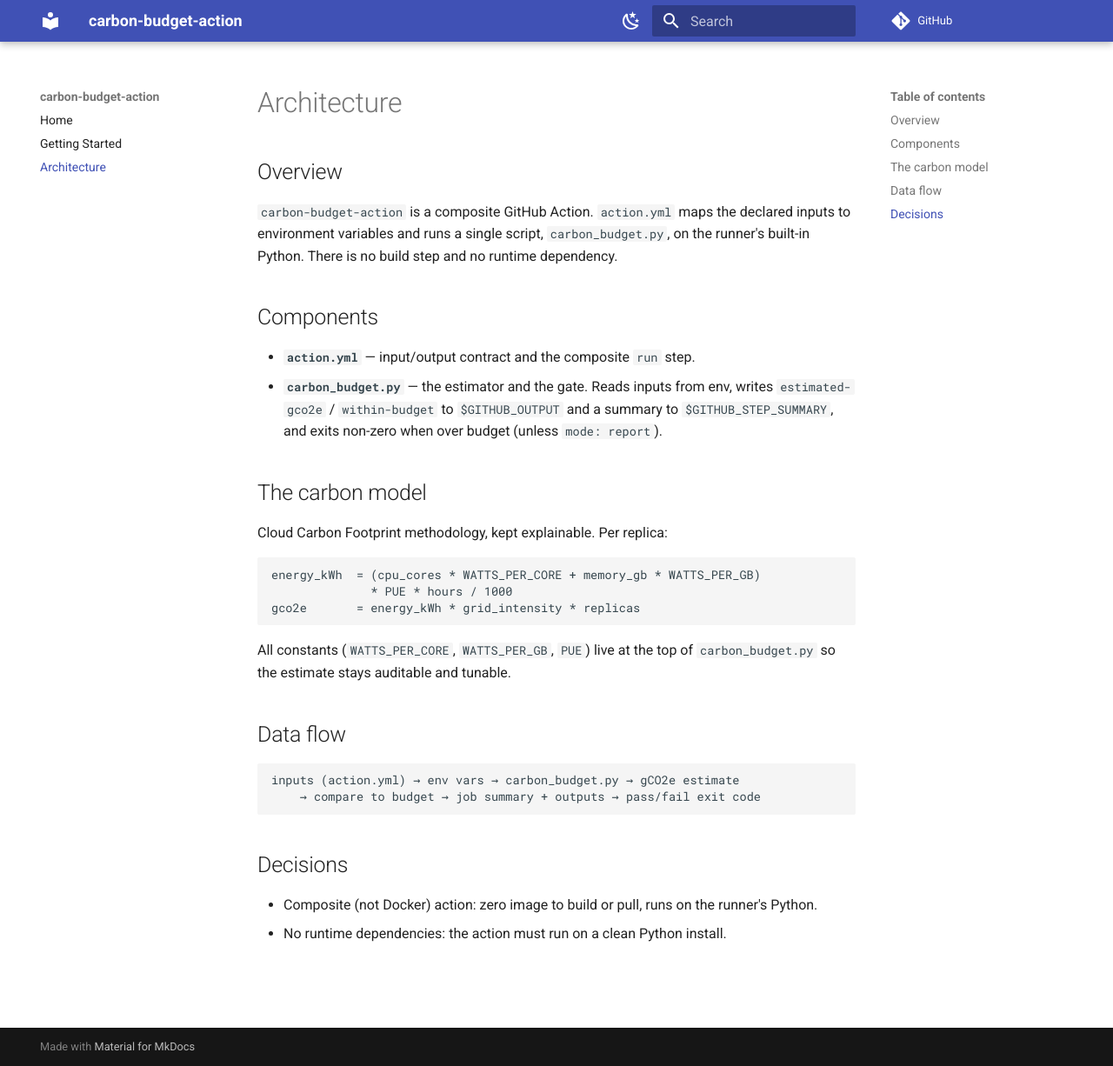
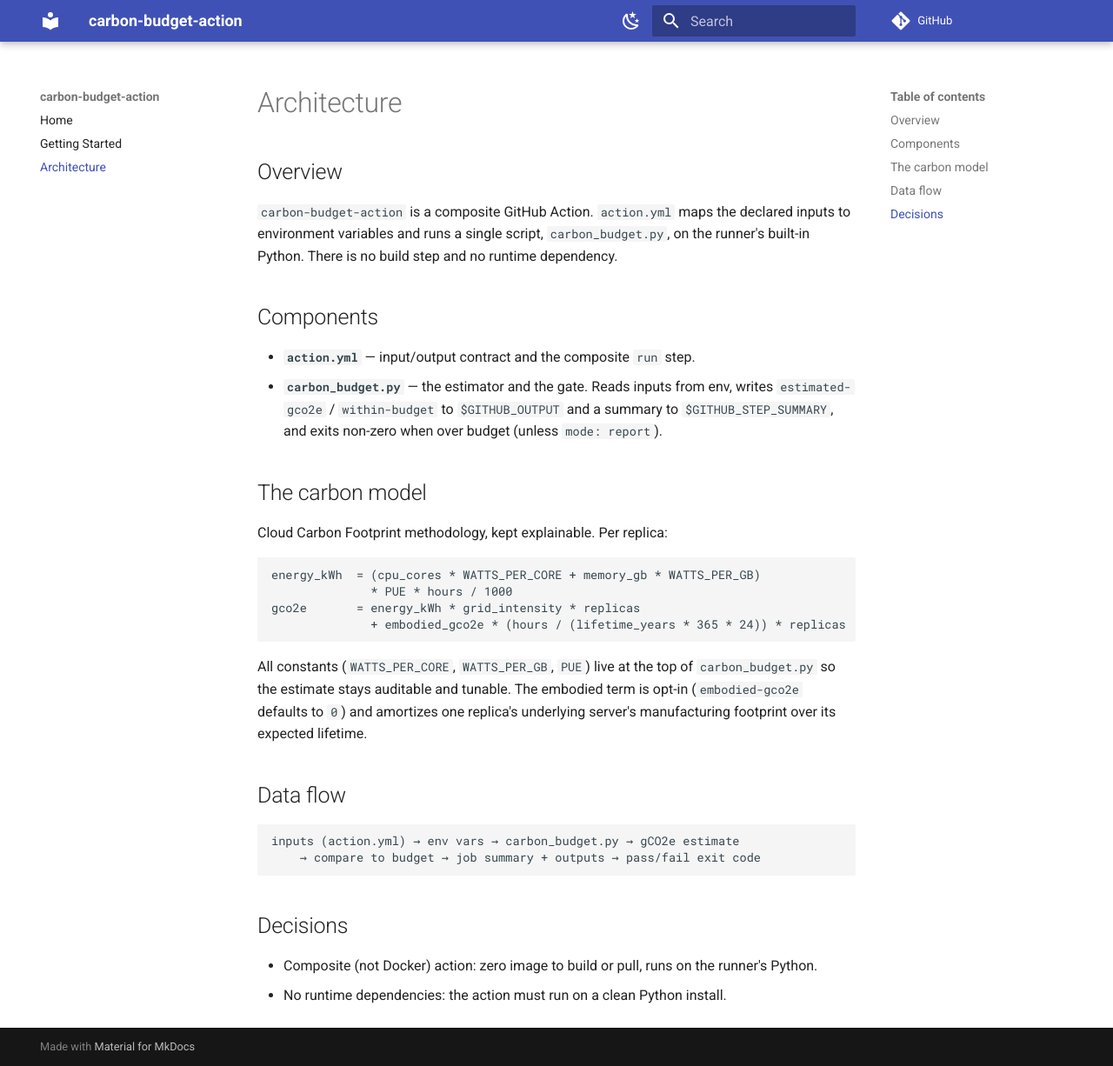
Before and after one commit to fabiocicerchia/carbon-budget-action, an MkDocs documentation site: the page built from docs/architecture.md, in a window 1280 px wide and 1226 px high. Shown: the whole window at 87% size. Built offline with MkDocs 1.6.1 and Material for MkDocs 9.7.7, drawn with Linux system fonts in a browser that asks for light colours; comment, search, counter and statistics services are not loaded.

Commit message:
feat: embodied-carbon amortization option
Add embodied-gco2e/embodied-lifetime-years inputs; amortized_embodied_gco2e()
allocates a share of one replica's server's manufacturing footprint
proportional to hours run over the hardware's lifetime.

````diff
--- a/docs/architecture.md
+++ b/docs/architecture.md
@@ -23,10 +23,13 @@ Cloud Carbon Footprint methodology, kept explainable. Per replica:
 energy_kWh  = (cpu_cores * WATTS_PER_CORE + memory_gb * WATTS_PER_GB)
               * PUE * hours / 1000
 gco2e       = energy_kWh * grid_intensity * replicas
+              + embodied_gco2e * (hours / (lifetime_years * 365 * 24)) * replicas
 ```
 
 All constants (`WATTS_PER_CORE`, `WATTS_PER_GB`, `PUE`) live at the top of
-`carbon_budget.py` so the estimate stays auditable and tunable.
+`carbon_budget.py` so the estimate stays auditable and tunable. The embodied
+term is opt-in (`embodied-gco2e` defaults to `0`) and amortizes one replica's
+underlying server's manufacturing footprint over its expected lifetime.
 
 ## Data flow
 
````
Also changed, not shown: README.md (+1 -1 lines), action.yml (+11 -0 lines), carbon_budget.py (+23 -4 lines), docs/getting-started.md (+4 -0 lines), 1 other file.
